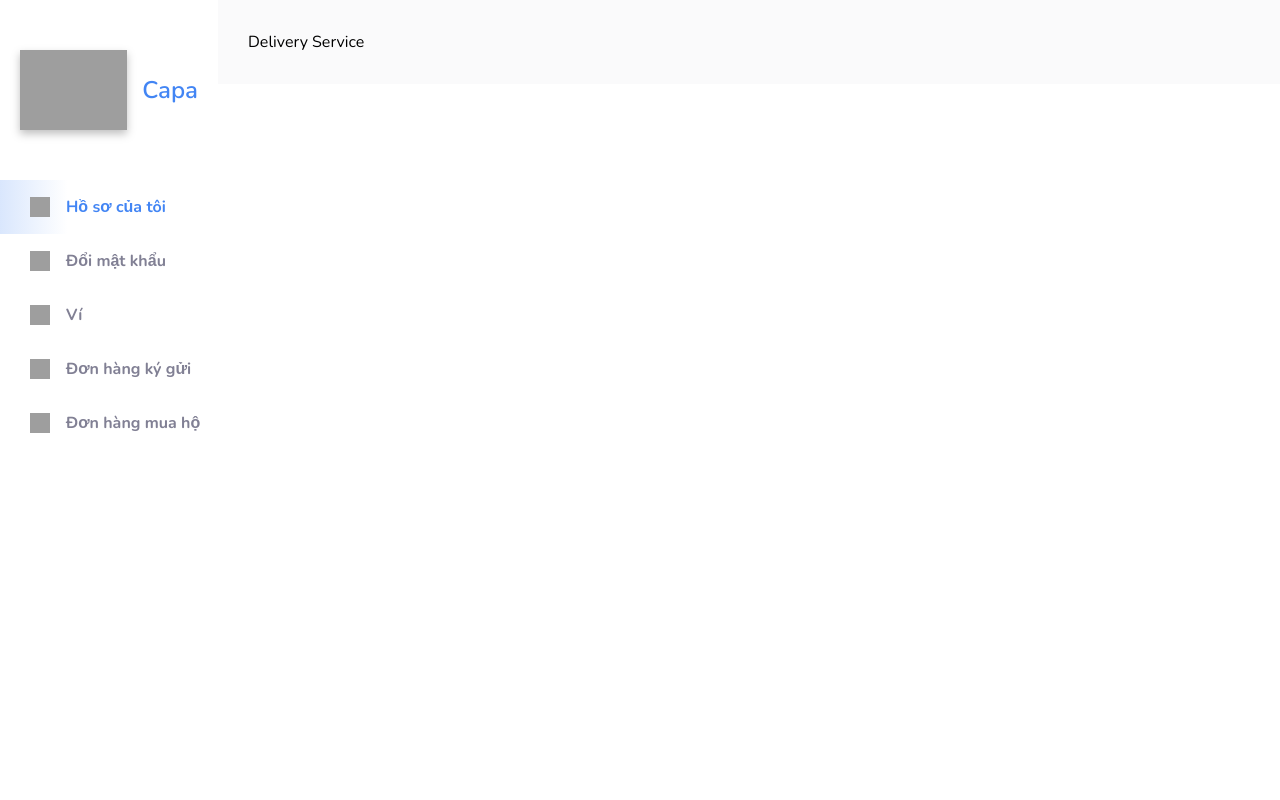
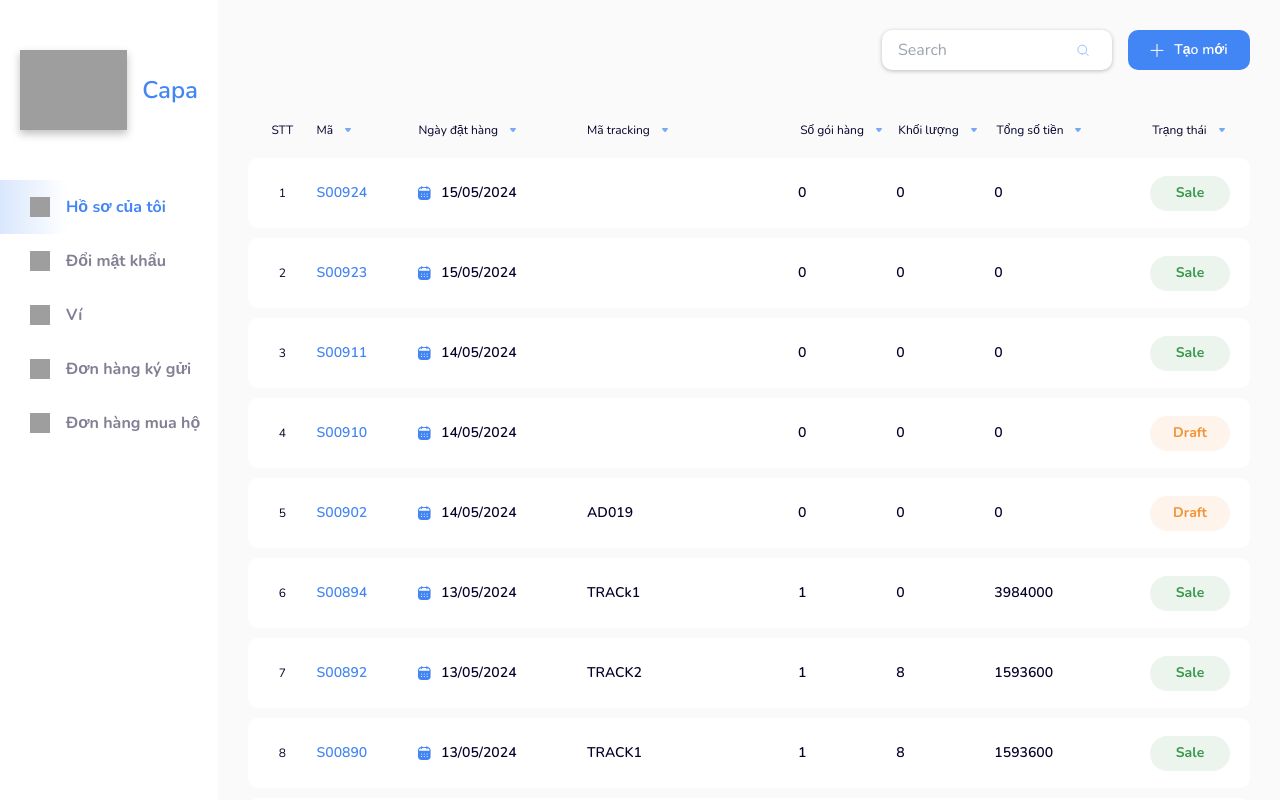
Before and after one commit to ntcom/capa-group, a React (Vite) app in the folder sale-order-portal/: page /order/delivery-service in a window 1280 px wide. Shown: the top 800 px of the page. Built offline with nearby package versions, Linux system fonts and the light colour scheme; grey boxes are pictures that could not be loaded.

Commit message:
feature: delivery service

```diff
--- a/sale-order-portal/src/components/Sidebar/Sidebar.jsx
+++ b/sale-order-portal/src/components/Sidebar/Sidebar.jsx
@@ -54,7 +54,7 @@ export const Sidebar = () => {
   const [navActive, setNavActive] = useState(1);
 
   return (
-    <aside className="shrink-0 w-[218px] 2xl:w-[300px] h-full bg-[#fff]">
+    <aside className="shrink-0 w-[218px] 2xl:w-[300px] h-screen bg-[#fff]">
       <div className="flex items-center justify-center gap-[15px] p-[50px_20px]">
         <Link to={"/"} className="drop-shadow-[0px_4px_4px_rgba(0,0,0,0.25)]">
           <img src="src/assets/svgs/logo.svg" alt="" />
--- a/sale-order-portal/src/pages/DeliveryService/DeliveryService.jsx
+++ b/sale-order-portal/src/pages/DeliveryService/DeliveryService.jsx
@@ -1,6 +1,268 @@
+import search from "../../assets/svgs/search.svg";
+import plus from "../../assets/svgs/plus.svg";
+import arrowDown from "../../assets/svgs/arrow-down.svg";
+import calendar from "../../assets/svgs/calendar.svg";
+import { Link } from "react-router-dom";
+
+const dataTable = [
+  {
+    stt: 1,
+    code: "S00924",
+    date: "15/05/2024",
+    time: "10:10:44",
+    tracking: "",
+    quantity: 0,
+    mass: 0,
+    totalPrice: 0,
+    status: "Sale",
+  },
+  {
+    stt: 2,
+    code: "S00923",
+    date: "15/05/2024",
+    time: "10:09:34",
+    tracking: "",
+    quantity: 0,
+    mass: 0,
+    totalPrice: 0,
+    status: "Sale",
+  },
+  {
+    stt: 3,
+    code: "S00911",
+    date: "14/05/2024",
+    time: "17:29:22",
+    tracking: "",
+    quantity: 0,
+    mass: 0,
+    totalPrice: 0,
+    status: "Sale",
+  },
+  {
+    stt: 4,
+    code: "S00910",
+    date: "14/05/2024",
+    time: "17:26:33",
+    tracking: "",
+    quantity: 0,
+    mass: 0,
+    totalPrice: 0,
+    status: "Draft",
+  },
+  {
+    stt: 5,
+    code: "S00902",
+    date: "14/05/2024",
+    time: "15:43:19",
+    tracking: "AD019",
+    quantity: 0,
+    mass: 0,
+    totalPrice: 0,
+    status: "Draft",
+  },
+  {
+    stt: 6,
+    code: "S00894",
+    date: "13/05/2024",
+    time: "14:08:12",
+    tracking: "TRACk1",
+    quantity: 1,
+    mass: 0,
+    totalPrice: 3984000,
+    status: "Sale",
+  },
+  {
+    stt: 7,
+    code: "S00892",
+    date: "13/05/2024",
+    time: "14:00:34",
+    tracking: "TRACK2",
+    quantity: 1,
+    mass: 8,
+    totalPrice: 1593600,
+    status: "Sale",
+  },
+  {
+    stt: 8,
+    code: "S00890",
+    date: "13/05/2024",
+    time: "13:58:24",
+    tracking: "TRACK1",
+    quantity: 1,
+    mass: 8,
+    totalPrice: 1593600,
+    status: "Sale",
+  },
+  {
+    stt: 9,
+    code: "S00889",
+    date: "13/05/2024",
+    time: "13:55:37",
+    tracking: "",
+    quantity: 0,
+    mass: 0,
+    totalPrice: 0,
+    status: "Draft",
+  },
+  {
+    stt: 10,
+    code: "S00888",
+    date: "13/05/2024",
+    time: "13:47:19",
+    tracking: "TRACK0",
+    quantity: 1,
+    mass: 10,
+    totalPrice: 1992000,
+    status: "Sale",
+  },
+];
 
 export const DeliveryService = () => {
+  const renderDataTable = () => {
+    return dataTable.map((line) => {
+      return (
+        <tr
+          key={line.stt}
+          className="relative flex items-center py-[17.5px] bg-[#fff] rounded-[10px] hover:shadow-[1px_17px_44px_0px_rgba(3,2,41,0.07)] hover:z-10 cursor-pointer transition-all mb-[10px] pr-5"
+        >
+          <th className="w-full max-w-[6.98%] text-[#030229] text-xs text-center font-normal">
+            {line.stt}
+          </th>
+          <th className="w-full max-w-[10.38%] flex items-center gap-[10px] text-[#030229] text-sm font-semibold whitespace-nowrap">
+            <Link
+              to={`/order/delivery_service/${line.code}`}
+              className="text-[#4285F4] hover:underline"
+            >
+              {line.code}
+            </Link>
+          </th>
+          <th className="w-full max-w-[17.17%] flex items-center gap-[10px] text-[#030229] text-sm font-semibold whitespace-nowrap">
+            <img src={calendar} alt="" className="block shrink-0 w-[12.6px]" />
+            {line.date}
+          </th>
+          <th className="w-full max-w-[21.7%] flex items-center gap-[10px] text-[#030229] text-sm font-semibold whitespace-nowrap">
+            {line.tracking}
+          </th>
+          <th className="w-full max-w-[10%] flex items-center gap-[10px] text-[#030229] text-sm font-semibold whitespace-nowrap">
+            {line.quantity}
+          </th>
+          <th className="w-full max-w-[10%] flex items-center gap-[10px] text-[#030229] text-sm font-semibold whitespace-nowrap">
+            {line.mass}
+          </th>
+          <th className="w-full max-w-[15.85%] flex items-center gap-[10px] text-[#030229] text-sm font-semibold whitespace-nowrap">
+            {line.totalPrice}
+          </th>
+          <th
+            className={`flex items-center justify-center shrink-0 w-[80px] h-[35px] ${
+              line.status === "Sale"
+                ? "bg-[rgba(58,151,76,0.1)]"
+                : "bg-[rgba(242,147,57,0.1)]"
+            } rounded-[22px]`}
+          >
+            <p
+              className={`text-sm font-bold leading-[14px] ${
+                line.status === "Sale" ? "text-[#3A974C]" : "text-[#F29339]"
+              }`}
+            >
+              {line.status}
+            </p>
+          </th>
+        </tr>
+      );
+    });
+  };
+
   return (
-    <div>Delivery Service</div>
-  )
-}
+    <div>
+      <div className="w-full flex justify-end gap-4">
+        <div className="relative inline-flex items-center">
+          <input
+            type="text"
+            className="shrink-0 w-full max-w-[230px] h-10 p-[12px_35px_12px_16px] rounded-[10px] shadow-[0px_1px_4px_0px_rgba(0,0,0,0.25)] outline-none"
+            placeholder="Search"
+          />
+          <div className="shrink-0 w-3 h-3 absolute right-[23px]">
+            <img src={search} alt="" />
+          </div>
+        </div>
+
+        <button className="shink-0 w-full max-w-[122px] h-10 flex items-center justify-center gap-[10px] bg-[#4285F4] rounded-[10px]">
+          <div className="shrink-0">
+            <img src={plus} alt="" />
+          </div>
+          <p className="text-[#fff] text-sm font-semibold leading-[18px]">
+            Tạo mới
+          </p>
+        </button>
+      </div>
+
+      <table className="block xl:table w-full mt-8 overflow-x-scroll">
+        <thead>
+          <tr className="flex items-center py-5 pr-5">
+            <th className="w-[74px] xl:w-full xl:max-w-[6.98%] text-[#030229] text-xs font-normal">
+              STT
+            </th>
+            <th className="w-[110px] xl:w-full xl:max-w-[10.38%] flex items-center gap-3 text-[#030229] text-xs font-normal whitespace-nowrap">
+              Mã{" "}
+              <img
+                src={arrowDown}
+                alt=""
+                className="block shrink-0 w-[6px] h-[5px]"
+              />
+            </th>
+            <th className="w-[182px] xl:w-full xl:max-w-[17.17%] flex items-center gap-3 text-[#030229] text-xs font-normal whitespace-nowrap">
+              Ngày đặt hàng{" "}
+              <img
+                src={arrowDown}
+                alt=""
+                className="block shrink-0 w-[6px] h-[5px]"
+              />
+            </th>
+            <th className="w-[230px] xl:w-full xl:max-w-[21.7%] flex items-center gap-3 text-[#030229] text-xs font-normal whitespace-nowrap">
+              Mã tracking{" "}
+              <img
+                src={arrowDown}
+                alt=""
+                className="block shrink-0 w-[6px] h-[5px]"
+              />
+            </th>
+            <th className="w-[110px] xl:w-full xl:max-w-[10%] flex items-center gap-3 text-[#030229] text-xs font-normal whitespace-nowrap">
+              Số gói hàng{" "}
+              <img
+                src={arrowDown}
+                alt=""
+                className="block shrink-0 w-[6px] h-[5px]"
+              />
+            </th>
+            <th className="w-[110px] xl:w-full xl:max-w-[10%] flex items-center gap-3 text-[#030229] text-xs font-normal whitespace-nowrap">
+              Khối lượng{" "}
+              <img
+                src={arrowDown}
+                alt=""
+                className="block shrink-0 w-[6px] h-[5px]"
+              />
+            </th>
+            <th className="w-[168px] xl:w-full xl:max-w-[15.85%] flex items-center gap-3 text-[#030229] text-xs font-normal whitespace-nowrap">
+              Tổng số tiền{" "}
+              <img
+                src={arrowDown}
+                alt=""
+                className="block shrink-0 w-[6px] h-[5px]"
+              />
+            </th>
+            <th className="w-[90px] xl:w-auto flex items-center gap-3 text-[#030229] text-xs font-normal whitespace-nowrap">
+              Trạng thái{" "}
+              <img
+                src={arrowDown}
+                alt=""
+                className="block shrink-0 w-[6px] h-[5px]"
+              />
+            </th>
+          </tr>
+        </thead>
+
+        <tbody>{renderDataTable()}</tbody>
+      </table>
+    </div>
+  );
+};
```
